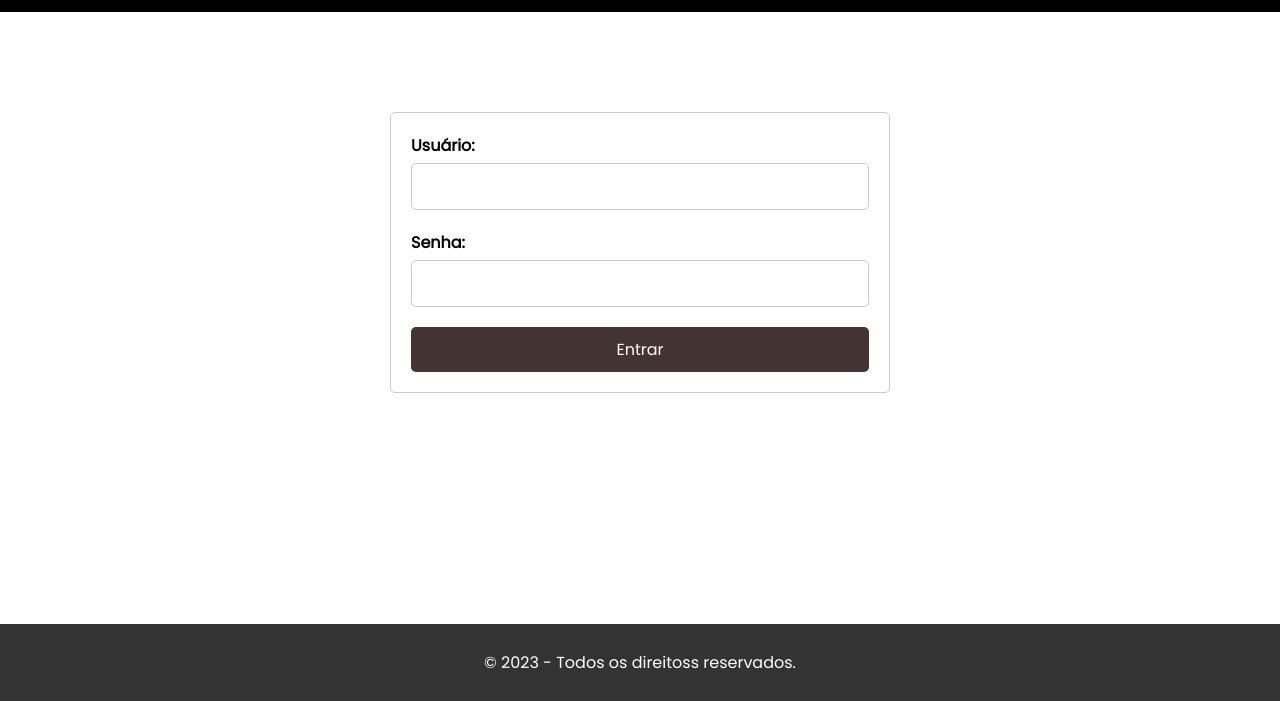
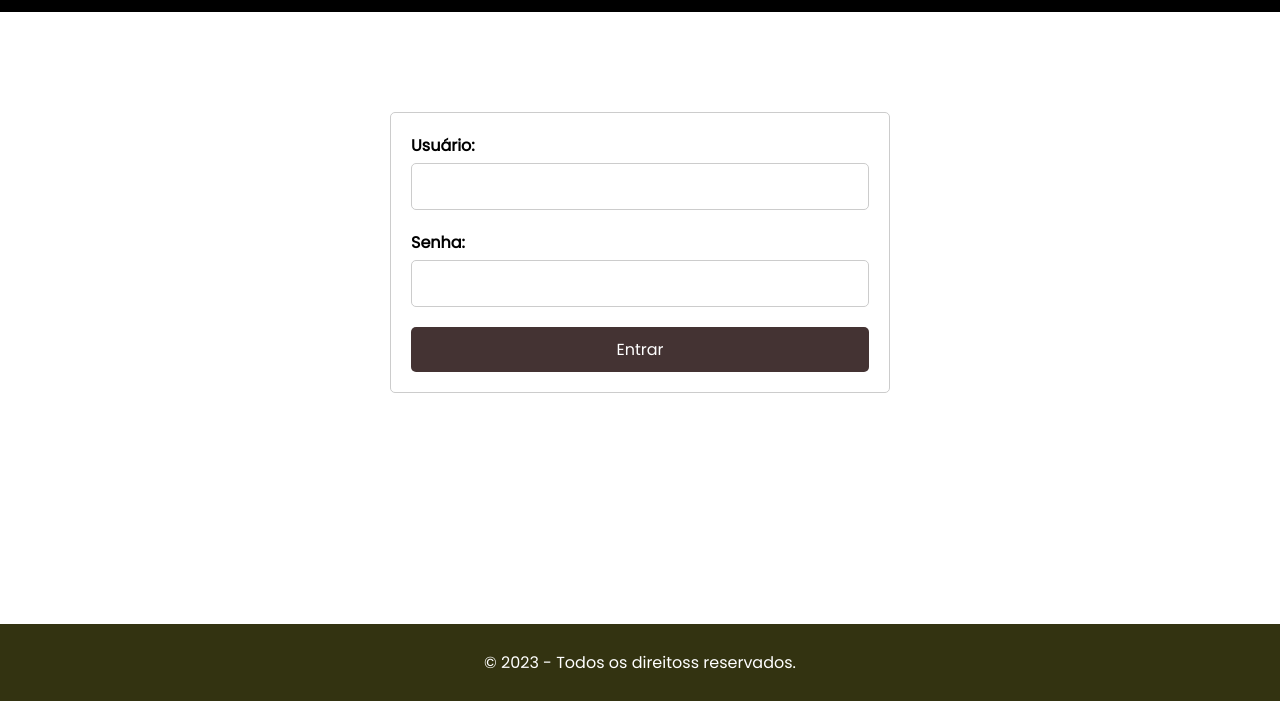
Before and after one commit to reneholanda/login-page, a plain HTML site: page index.html in a window 1280 px wide. Shown: the part 99-800 px from the top of the page. Drawn offline with Linux system fonts and the light colour scheme.

```diff
--- a/assets/css/style.css
+++ b/assets/css/style.css
@@ -56,7 +56,7 @@
 }
 
 .footer{
-    background-color: #333;
+    background-color: #331;
     color: white;
     padding: 10px 0;
     text-align: center;
```
